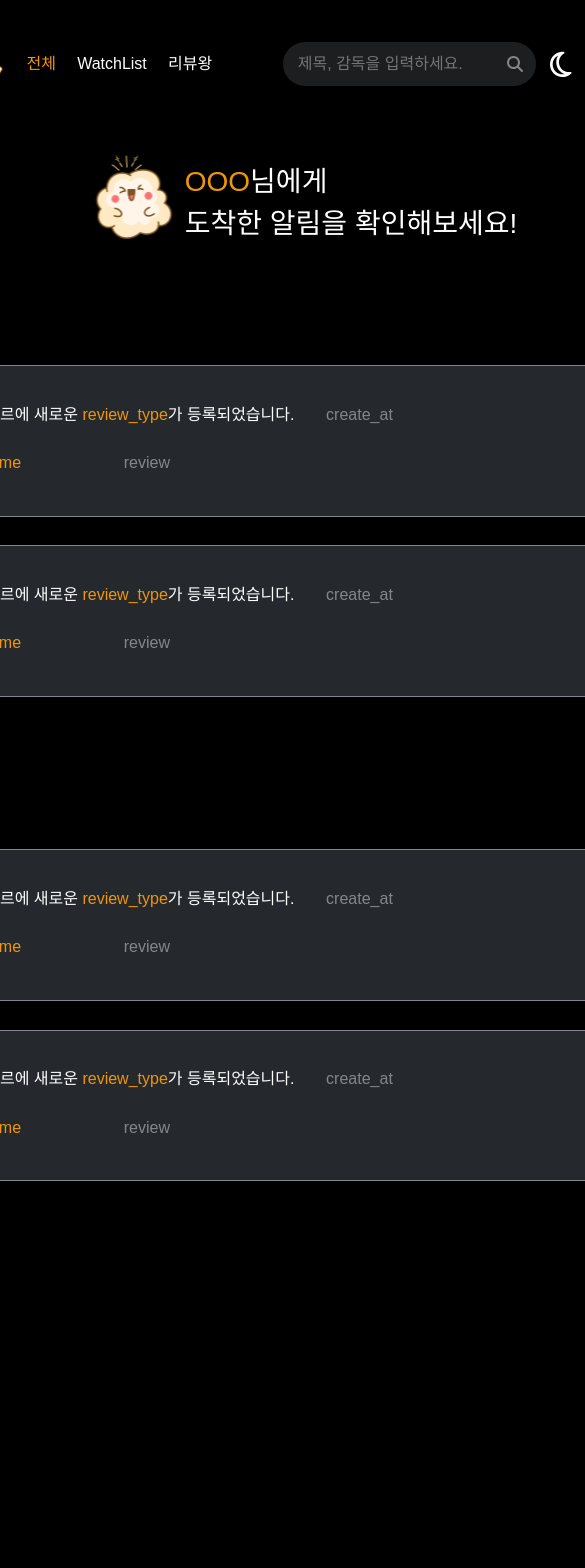
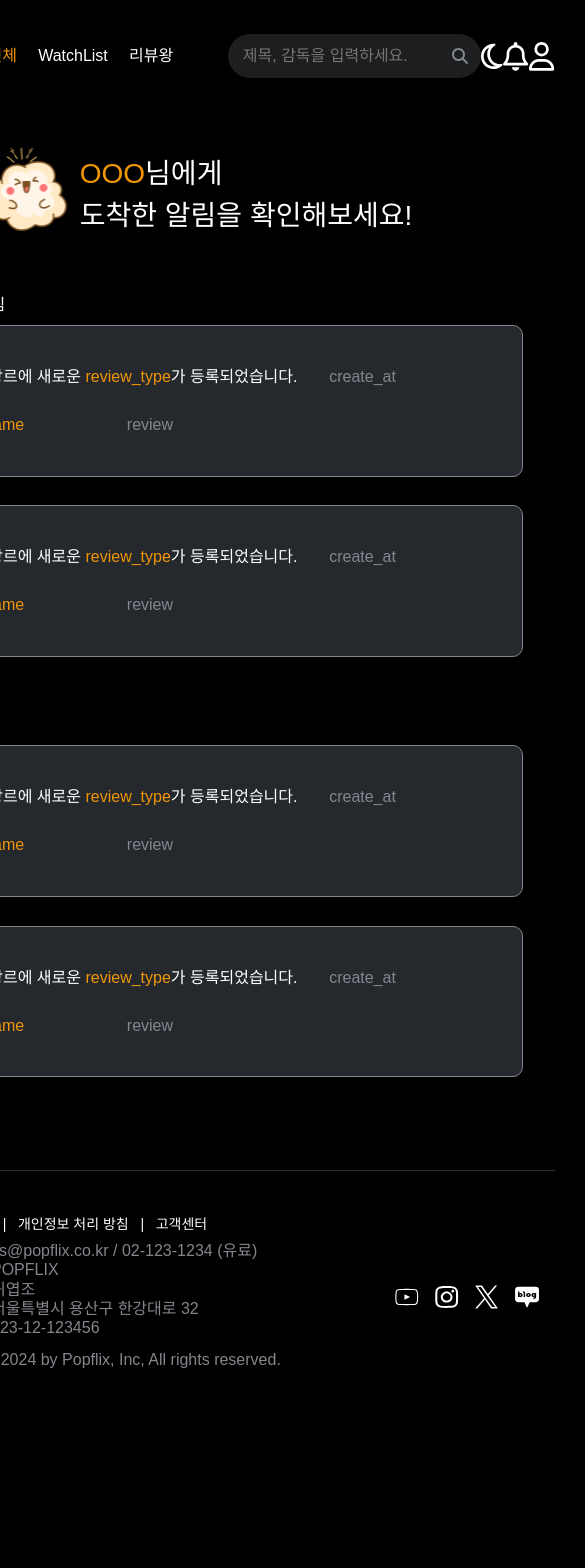
Before and after one commit to URECA-TEAM-5/PopFlix-frontend, a React (Vite) app: page /alarm in a window 390 px wide. Shown: the top 1568 px of the page, 585 px wide, since content can reach past the window. After the commit the page ends 1472 px from the top, so only its background shows below. Built offline with nearby package versions, Linux system fonts and the light colour scheme; a web font is replaced by a local one.

Commit message:
refactor: 헤더, 푸터, 알림 목록 페이지 반응형 적용

```diff
--- a/src/components/alarm/AlarmMessage.jsx
+++ b/src/components/alarm/AlarmMessage.jsx
@@ -8,6 +8,7 @@
     <>
       <MessageContainer className="regular">
         <div className="inner__section">
+          <div className="inner__wrap">
             <div className="message__section">
               <MessageText className="alarm__event">
                 선택하신 <span className="text__highlight">&nbsp;{genre ? `${genre}` : 'genre'}</span>장르에 새로운&nbsp;{' '}
@@ -29,6 +30,7 @@
               </MessageText>
             </div>
           </div>
+        </div>
       </MessageContainer>
     </>
   );
--- a/src/components/alarm/style/AlarmStyle.js
+++ b/src/components/alarm/style/AlarmStyle.js
@@ -4,7 +4,9 @@
 export const MessageContainer = styled.div`
   display: flex;
   flex-direction: column;
-  width: 57.5rem;
+  min-width: 25rem;
+  max-width: 57.375rem;
+  width: 100%;
   height: 9.36rem;
   border: 0.06rem solid ${colors.cement_gray};
   border-radius: 0.625rem;
@@ -24,13 +26,14 @@
   .inner__section {
     display: flex;
     flex-direction: column;
-    justify-content: space-between;
-    padding: 2.3rem 2.56rem;
-    width: -webkit-fill-available;
+    justify-content: center;
+    line-height: 3;
+    width: 100%;
     height: 100%;
   }
 
   .message__section {
+    padding: 0 1rem;
     display: flex;
     flex-direction: row;
     align-items: center;
@@ -61,7 +64,7 @@
 export const ListContainer = styled.div`
   display: flex;
   flex-direction: column;
-  padding: 2rem 0.4rem;
+  align-items: center;
   width: 100%;
   gap: 1.8rem;
 `;
@@ -94,11 +97,20 @@
 `;
 
 export const AlarmContainer = styled.div`
+  min-width: 46.875rem;
+  width: 100%;
   display: flex;
-  flex-direction: column;
   padding: 2.8rem 0;
-  gap: 3rem;
   caret-color: transparent;
+
+  .alarm-inner__section {
+    padding: 0 3rem;
+    display: flex;
+    flex-direction: column;
+    justify-content: center;
+    width: 100%;
+    gap: 3rem;
+  }
 `;
 
 export const TopSection = styled.div`
--- a/src/components/common/footer/Footer.jsx
+++ b/src/components/common/footer/Footer.jsx
@@ -14,6 +14,7 @@
     <FooterConatiner>
       <div className="inner__section bold">
         <div className="info__section">
+          <div className="info__wrap">
             <div className="info__top">Popflix 서비스 이용약관 &nbsp; | &nbsp; 개인정보 처리 방침 &nbsp; | &nbsp; 고객센터</div>
             <div className="info__section info__mid ">
               {footer_datas.current.map((data, index) => {
@@ -30,13 +31,16 @@
               <span className="text__bottom">Copyright ⓒ 2024 by Popflix, Inc, All rights reserved.</span>
             </div>
           </div>
-        <FooterIcons>
+        </div>
+        <div className="info__wrap">
+          <FooterIcons className="icons">
             <img className="icon" src="/assets/youtube_dark.svg" alt="유튜브 로고" />
             <img className="icon" src="/assets/instagram_dark.svg" alt="인스타그램 로고" />
             <img className="icon" src="/assets/x_dark.svg" alt="X 로고" />
             <img className="icon" src="/assets/blog_dark.svg" alt="네이버 블로그 로고" />
           </FooterIcons>
         </div>
+      </div>
     </FooterConatiner>
   );
 };
--- a/src/components/common/footer/style/FooterStyle.js
+++ b/src/components/common/footer/style/FooterStyle.js
@@ -2,13 +2,14 @@
 import { colors } from '../../../../global/globalStyle';
 
 export const FooterConatiner = styled.div`
+  max-width: 75rem;
   width: 100%;
   height: 9.7rem;
   line-height: 1.2;
   margin-top: 3rem;
   padding: 3rem 0;
   border-top: 0.05rem solid ${colors.space_gray};
-  display: flex;
+  display: block;
   flex-direction: column;
   justify-content: center;
   align-items: center;
@@ -27,7 +28,10 @@
   .info__section {
     display: flex;
     flex-direction: column;
-    padding-left: 1.2rem;
+  }
+
+  .info__wrap {
+    padding: 0 1rem;
   }
 
   .info__top {
@@ -60,14 +64,14 @@
 `;
 
 export const FooterIcons = styled.div`
+  max-width: 10rem;
+  width: 100%;
   display: flex;
   flex-direction: row;
   height: 2.5rem;
-  padding-right: 1.2rem;
-  align-items: end;
-  gap: 1.5rem;
+  gap: 1rem;
 
   .icon {
-    width: 1.5rem;
+    max-width: 1.5rem;
   }
 `;
--- a/src/components/common/header/style/HeaderStyle.js
+++ b/src/components/common/header/style/HeaderStyle.js
@@ -3,17 +3,17 @@
 
 export const HeaderContainer = styled.div`
   position: sticky;
-  min-width: 51.25rem;
   width: 100%;
   height: 5rem;
   display: flex;
   flex-direction: row;
-  justify-content: center;
+  justify-content: space-between;
   align-items: center;
 
   .img__logo {
-    width: 7.25rem;
-    height: 4.68rem;
+    padding-left: 1rem;
+    max-width: 7.25rem;
+    width: 100%;
     cursor: pointer;
     caret-color: transparent;
   }
@@ -71,7 +71,7 @@
   min-height: 1.2rem;
   display: flex;
   flex-direction: row;
-  justify-content: flex-end;
+  justify-content: center;
   align-items: center;
 
   .inner__section {
@@ -79,7 +79,7 @@
     width: 100%;
     display: flex;
     flex-direction: row;
-    justify-content: space-between;
+    justify-content: space-evenly;
     align-items: center;
   }
 
--- a/src/global/globalStyle.js
+++ b/src/global/globalStyle.js
@@ -12,22 +12,19 @@
 };
 
 export const GlobalStyle = createGlobalStyle`
-  #root {
+  body {
+    justify-content: center;
+    overflow: overlay;
+  }
+
+  #root{
     display: flex;
-    flex-direction: column;
-    /* justify-content: center; */
-    align-items: center;
-    width: 100vw;
-    min-width: 37.5rem;
-    min-height: 100vh;
+    justify-content: center;
+    max-width: 110rem;
+    width: 100%;
     height: 100%;
     margin: 0;
-    padding: 0;
-  }
-  .body {
-    width: 100vw;
-    min-height: 100vh;
-    background-color: ${colors.black};
+    padding: 1rem 0;
   }
 
   @media (prefers-color-scheme: light) {
@@ -86,23 +83,22 @@
 
 export const BaseLayout = styled.div`
   background-color: ${colors.black};
-  position: relative;
-  min-width: 51.25rem;
-  max-width: 90rem;
+  min-width: 45rem;
+  max-width: 75rem;
   width: 100%;
-  height: 100%;
-  padding: 1.5rem 0;
+  min-height: 90rem;
+  max-height: 200rem;
   display: flex;
   flex-direction: column;
-  justify-content: center;
   align-items: center;
 
   .app-pages__section {
     width: 100%;
-    height: 100%;
-    min-height: 95rem;
+    max-width: 57.5rem;
     display: flex;
     flex-direction: column;
+    justify-content: center;
+
     align-items: center;
   }
 `;
--- a/src/pages/alarm/Alarm.jsx
+++ b/src/pages/alarm/Alarm.jsx
@@ -18,27 +18,29 @@
 
   return (
     <>
-      <AlarmContainer>
+      <AlarmContainer className="alarm-container">
         {alarm.length !== 0 ? (
           <AlaramEmpty />
         ) : (
-          <>
+          <div className="alarm-inner__section">
+            {/* <div className="inner__wrap"> */}
             <AlarmTop />
-            <div className="alarm__current">
+            <div className="alarm-current alarm-list__wrap">
               <TitleCheckBox title={'오늘 받은 알림'} />
-              <ListContainer>
+              <ListContainer className="alarm-list">
                 <AlarmMessage />
                 <AlarmMessage />
               </ListContainer>
             </div>
-            <div className="alarm__previous">
+            <div className="alarm__previous ">
               <TitleCheckBox title={'이전 알림'} />
               <ListContainer>
                 <AlarmMessage />
                 <AlarmMessage />
               </ListContainer>
             </div>
-          </>
+            {/* </div> */}
+          </div>
         )}
       </AlarmContainer>
     </>
```
Lines whose indentation alone changed are shown as unchanged.
